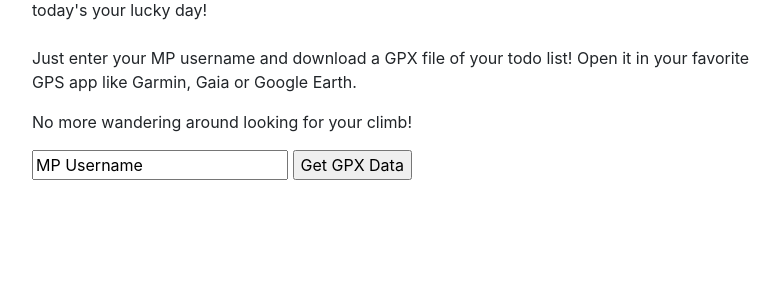
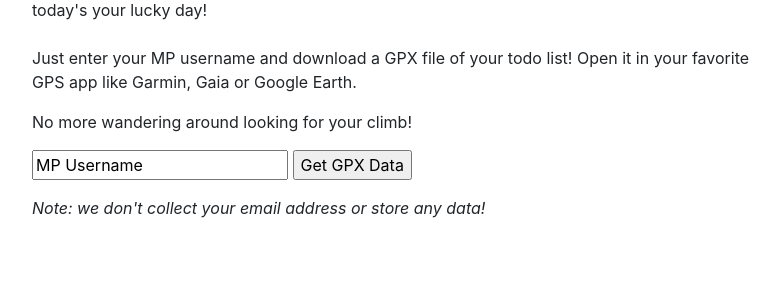
Before and after one commit to Matthew-P-Lee/MP-GPX, a Flask app: page / in a window 1280 px wide. Shown: the part 139-439 px from the top of the page, without its empty margins (53-832 px from the left). Run offline with Flask 2, Linux system fonts and the light colour scheme; some libraries are stand-ins or nearby versions.

Commit message:
html fix

```diff
--- a/templates/main.html
+++ b/templates/main.html
@@ -63,7 +63,16 @@
 				<input type="submit" value="Get GPX Data"/>
 			</form>
 		</div>
+
+		<div class="row">
+			<div class=col-sm-8>
+				<p>
+				<i>Note: we don't collect your email address or store any data!  </i>
+				</p>
+			</div>
 		</div>
+		</div>
+
 
 		<script src="//code.jquery.com/jquery-1.11.1.min.js"></script>
 		<script type="text/javascript" src="{{ url_for('static', filename='bootstrap.min.js') }}"></script>
```
